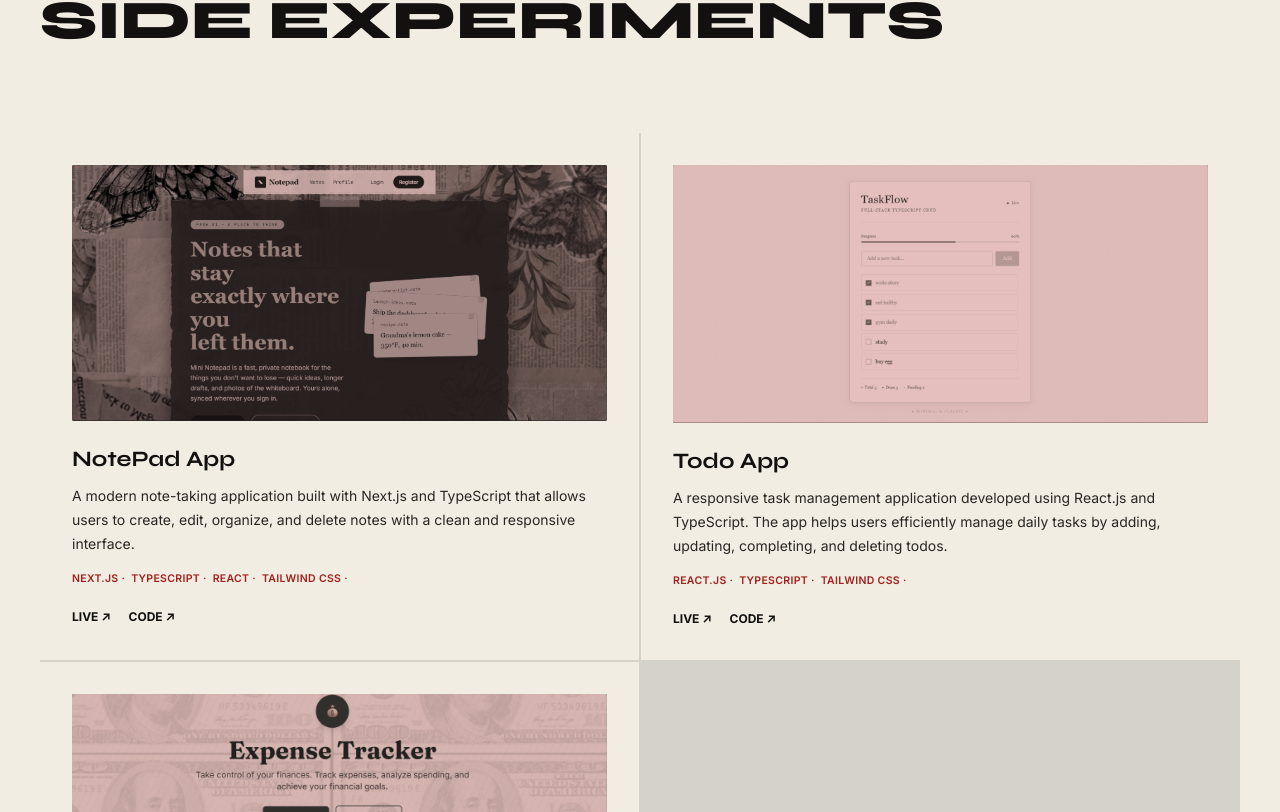
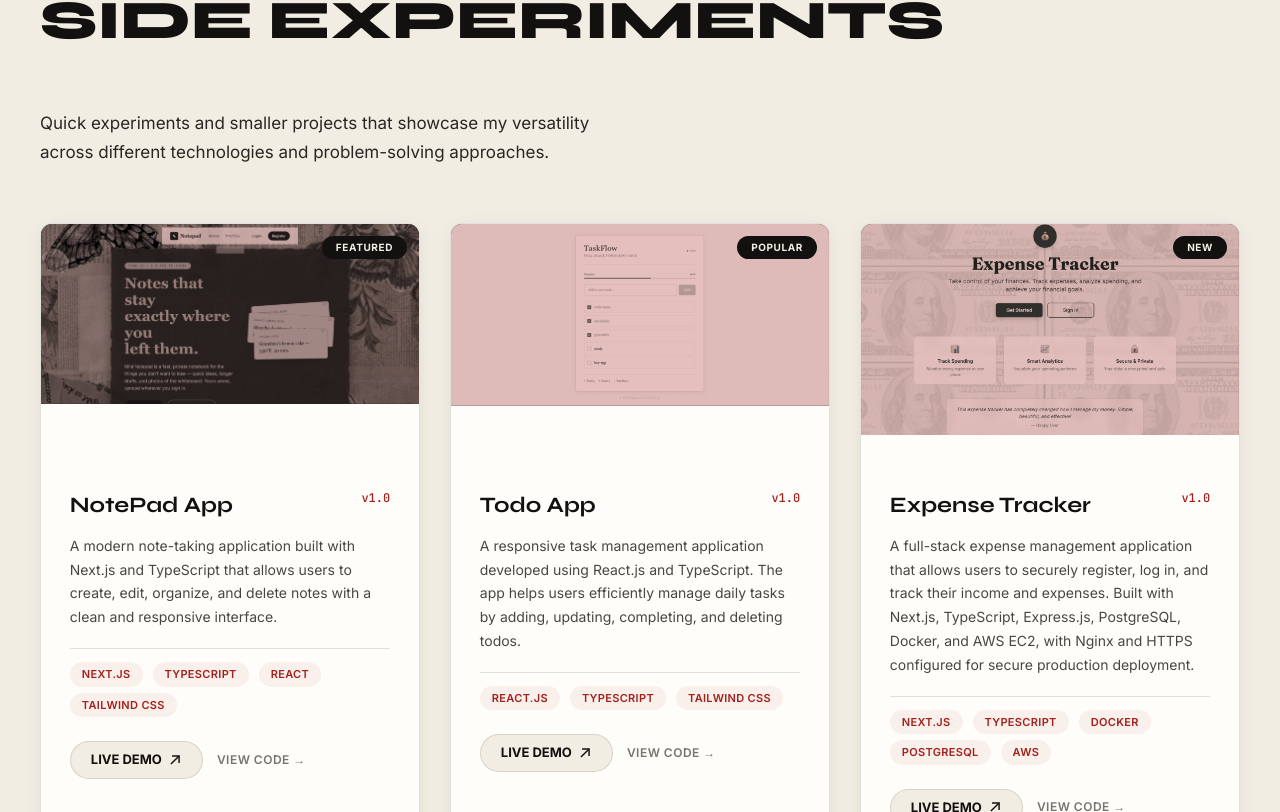
Before and after one commit to wafathima/Portfolio, a React (Vite) app: page / in a window 1280 px wide. Shown: the part 4348-5160 px from the top of the page. Built offline with nearby package versions, Linux system fonts and the light colour scheme.

Commit message:
Update portfolio.jsx

```diff
--- a/src/portfolio.jsx
+++ b/src/portfolio.jsx
@@ -740,46 +740,268 @@ export default function Portfolio() {
       </section>
 
       {/* ── MINI PROJECTS ── */}
-      <section id="mini" style={{ padding: "100px 40px 140px", maxWidth: "1400px", margin: "0 auto", position: "relative", zIndex: 1 }}>
+      {/* ── MINI PROJECTS ── */}
+<section id="mini" style={{
+  padding: "100px 40px 140px",
+  maxWidth: "1400px",
+  margin: "0 auto",
+  position: "relative",
+  zIndex: 1
+}}>
   <SectionMark index="04" label="Mini Projects" />
   <RevealHeading
     as="h2"
     text="SIDE EXPERIMENTS"
     style={{
-            fontFamily: "'Syne', sans-serif", fontWeight: 800, textTransform: "uppercase",
-            fontSize: "clamp(2rem, 4.5vw, 3.4rem)", marginBottom: "3rem", color: theme.black,
+      fontFamily: "'Syne', sans-serif",
+      fontWeight: 800,
+      textTransform: "uppercase",
+      fontSize: "clamp(2rem, 4.5vw, 3.4rem)",
+      marginBottom: "1.5rem",
+      color: theme.black,
     }}
   />
 
-        <div className="mini-grid" style={{ display: "grid", gridTemplateColumns: "1fr 1fr", gap: "2px", background: theme.line }}>
+  {/* Mini projects description */}
+  <motion.p
+    initial={{ opacity: 0, y: 20 }}
+    whileInView={{ opacity: 1, y: 0 }}
+    viewport={{ once: true }}
+    transition={{ duration: 0.6, delay: 0.1 }}
+    style={{
+      fontSize: "17px",
+      lineHeight: 1.7,
+      color: theme.charcoal,
+      maxWidth: "600px",
+      marginBottom: "3.5rem",
+    }}
+  >
+    Quick experiments and smaller projects that showcase my versatility across different technologies and problem-solving approaches.
+  </motion.p>
+
+  <div className="mini-grid" style={{
+    display: "grid",
+    gridTemplateColumns: "1fr 1fr 1fr",
+    gap: "30px",
+    background: "transparent",
+  }}>
     {miniProjects.map((p, i) => (
       <motion.div
         key={p.title}
-              initial={{ opacity: 0, y: 30 }}
+        initial={{ opacity: 0, y: 40 }}
         whileInView={{ opacity: 1, y: 0 }}
         viewport={{ once: true }}
-              transition={{ duration: 0.6, delay: i * 0.1 }}
-              style={{ background: theme.cream, padding: "2rem" }}
+        transition={{ duration: 0.7, delay: i * 0.12 }}
+        style={{
+          background: theme.white,
+          borderRadius: "12px",
+          overflow: "hidden",
+          boxShadow: "0 4px 20px rgba(19, 17, 16, 0.06)",
+          border: `1px solid ${theme.line}`,
+          transition: "transform 0.3s ease, box-shadow 0.3s ease",
+        }}
+        whileHover={{
+          y: -8,
+          boxShadow: "0 12px 40px rgba(19, 17, 16, 0.12)",
+          transition: { duration: 0.3 }
+        }}
       >
-              <EditorialImage src={p.image} alt={p.title}  />
-              <div style={{ paddingTop: "1.4rem" }}>
-                <h4 style={{ fontFamily: "'Syne', sans-serif", fontWeight: 700, fontSize: "22px", marginBottom: "8px" }}>{p.title}</h4>
-                <p style={{ fontSize: "14px", color: theme.charcoal, lineHeight: 1.7, marginBottom: "1rem" }}>{p.description}</p>
-                <div style={{ display: "flex", flexWrap: "wrap", gap: "6px", marginBottom: "1.3rem" }}>
+        {/* Image Container with overlay gradient */}
+        <div style={{ position: "relative", overflow: "hidden", aspectRatio: "16/10" }}>
+          <EditorialImage src={p.image} alt={p.title} radius="0px" />
+          {/* Gradient overlay on hover */}
+          <motion.div
+            initial={{ opacity: 0 }}
+            whileHover={{ opacity: 1 }}
+            transition={{ duration: 0.3 }}
+            style={{
+              position: "absolute",
+              inset: 0,
+              background: "linear-gradient(180deg, transparent 50%, rgba(163, 33, 28, 0.12) 100%)",
+              pointerEvents: "none",
+            }}
+          />
+
+          {/* Tag badge */}
+          <div style={{
+            position: "absolute",
+            top: "12px",
+            right: "12px",
+            background: theme.black,
+            color: theme.cream,
+            padding: "4px 14px",
+            borderRadius: "100px",
+            fontSize: "10px",
+            fontWeight: 700,
+            letterSpacing: "0.06em",
+            textTransform: "uppercase",
+          }}>
+            {i === 0 ? "Featured" : i === 1 ? "Popular" : "New"}
+          </div>
+        </div>
+
+        {/* Content */}
+        <div style={{ padding: "1.8rem 1.8rem 2rem" }}>
+          <div style={{
+            display: "flex",
+            justifyContent: "space-between",
+            alignItems: "flex-start",
+            marginBottom: "12px",
+          }}>
+            <h4 style={{
+              fontFamily: "'Syne', sans-serif",
+              fontWeight: 700,
+              fontSize: "22px",
+              color: theme.black,
+            }}>
+              {p.title}
+            </h4>
+            <span style={{
+              fontFamily: "'JetBrains Mono', monospace",
+              fontSize: "12px",
+              color: theme.red,
+              fontWeight: 500,
+              whiteSpace: "nowrap",
+              marginLeft: "12px",
+            }}>
+              v1.0
+            </span>
+          </div>
+
+          <p style={{
+            fontSize: "14px",
+            color: theme.charcoal,
+            lineHeight: 1.7,
+            marginBottom: "1.2rem",
+            opacity: 0.85,
+          }}>
+            {p.description}
+          </p>
+
+          {/* Tech stack with icons */}
+          <div style={{
+            display: "flex",
+            flexWrap: "wrap",
+            gap: "6px 10px",
+            marginBottom: "1.5rem",
+            paddingTop: "0.8rem",
+            borderTop: `1px solid ${theme.line}`,
+          }}>
             {p.stack.map((t) => (
-                    <span key={t} style={{ fontSize: "10.5px", fontWeight: 600, letterSpacing: "0.03em", textTransform: "uppercase", color: theme.red }}>
-                      {t}{" "}·{" "}
+              <span key={t} style={{
+                fontSize: "11px",
+                fontWeight: 600,
+                letterSpacing: "0.03em",
+                textTransform: "uppercase",
+                color: theme.red,
+                background: "rgba(163, 33, 28, 0.06)",
+                padding: "4px 12px",
+                borderRadius: "100px",
+              }}>
+                {t}
               </span>
             ))}
           </div>
-                <div style={{ display: "flex", gap: "18px" }}>
-                  <a href={p.liveLink} target="_blank" rel="noopener noreferrer" className="hover-line" style={{ fontSize: "12px", fontWeight: 700, textTransform: "uppercase" }}>Live ↗</a>
-                  <a href={p.repoLink} target="_blank" rel="noopener noreferrer" className="hover-line" style={{ fontSize: "12px", fontWeight: 700, textTransform: "uppercase" }}>Code ↗</a>
+
+          {/* Action buttons with better styling */}
+          <div style={{
+            display: "flex",
+            gap: "14px",
+            alignItems: "center",
+          }}>
+            <a
+              href={p.liveLink}
+              target="_blank"
+              rel="noopener noreferrer"
+              style={{
+                display: "inline-flex",
+                alignItems: "center",
+                gap: "6px",
+                fontSize: "13px",
+                fontWeight: 700,
+                textTransform: "uppercase",
+                color: theme.black,
+                padding: "8px 20px",
+                borderRadius: "100px",
+                background: theme.cream,
+                border: `1px solid ${theme.line}`,
+                transition: "all 0.25s ease",
+              }}
+              onMouseEnter={(e) => {
+                e.currentTarget.style.background = theme.black;
+                e.currentTarget.style.color = theme.cream;
+                e.currentTarget.style.borderColor = theme.black;
+              }}
+              onMouseLeave={(e) => {
+                e.currentTarget.style.background = theme.cream;
+                e.currentTarget.style.color = theme.black;
+                e.currentTarget.style.borderColor = theme.line;
+              }}
+            >
+              Live Demo
+              <svg width="14" height="14" viewBox="0 0 24 24" fill="none" stroke="currentColor" strokeWidth="2.5">
+                <line x1="5" y1="19" x2="19" y2="5" />
+                <polyline points="7 5 19 5 19 17" />
+              </svg>
+            </a>
+            <a
+              href={p.repoLink}
+              target="_blank"
+              rel="noopener noreferrer"
+              className="hover-line"
+              style={{
+                fontSize: "12px",
+                fontWeight: 600,
+                color: theme.gray,
+                textTransform: "uppercase",
+                letterSpacing: "0.04em",
+              }}
+            >
+              View Code →
+            </a>
           </div>
         </div>
       </motion.div>
     ))}
   </div>
+
+  {/* View all projects CTA */}
+  <motion.div
+    initial={{ opacity: 0, y: 20 }}
+    whileInView={{ opacity: 1, y: 0 }}
+    viewport={{ once: true }}
+    transition={{ duration: 0.6, delay: 0.4 }}
+    style={{
+      textAlign: "center",
+      marginTop: "3.5rem",
+    }}
+  >
+    <a href="https://github.com/wafathima" target="_blank" rel="noopener noreferrer">
+      <MagButton variant="outline" style={{ padding: "14px 36px", fontSize: "13px" }}>
+        Explore More on GitHub
+        <svg width="16" height="16" viewBox="0 0 24 24" fill="none" stroke="currentColor" strokeWidth="2.2" style={{ marginLeft: "4px" }}>
+          <line x1="5" y1="19" x2="19" y2="5" />
+          <polyline points="7 5 19 5 19 17" />
+        </svg>
+      </MagButton>
+    </a>
+  </motion.div>
+
+  {/* Responsive styles for mini projects */}
+  <style>{`
+    @media (max-width: 968px) {
+      .mini-grid {
+        grid-template-columns: 1fr 1fr !important;
+        gap: 20px !important;
+      }
+    }
+    @media (max-width: 640px) {
+      .mini-grid {
+        grid-template-columns: 1fr !important;
+        gap: 24px !important;
+      }
+    }
+  `}</style>
 </section>
 
       {/* ── EXPERIENCE ── */}
```
Lines whose indentation alone changed are shown as unchanged.
